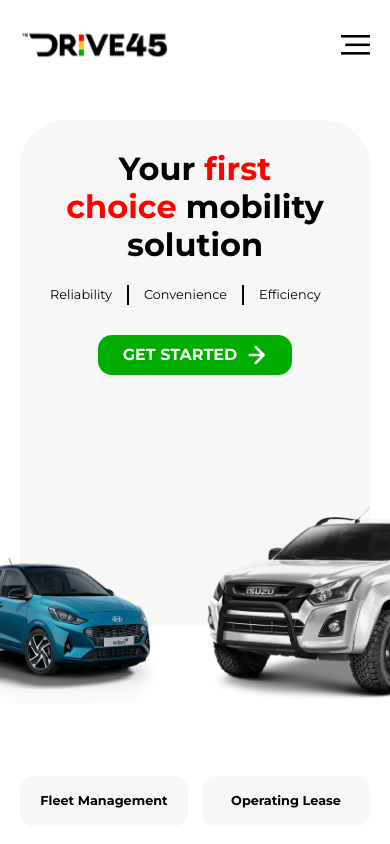
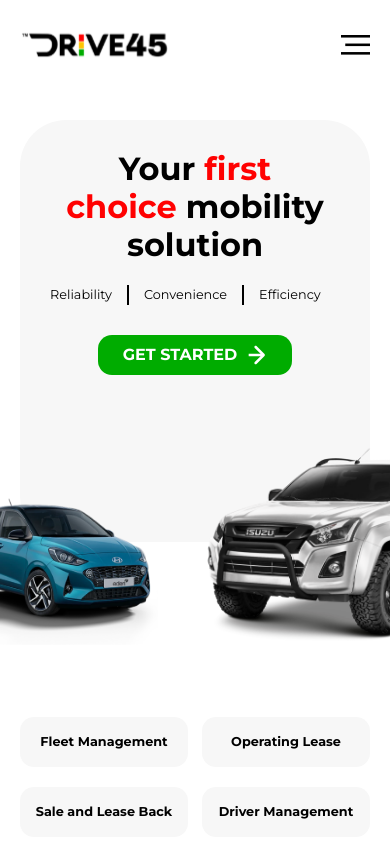
Before and after one commit to gloverola/drive45, a Next.js app: page / in a window 390 px wide. Shown: the top 844 px of the page. Built offline with nearby package versions, Linux system fonts and the light colour scheme.

Commit message:
feat: add mobile responsiveness

```diff
--- a/src/components/home/HeroSection.jsx
+++ b/src/components/home/HeroSection.jsx
@@ -76,7 +76,7 @@
   position: relative;
 
   @media ${device.phone} {
-    height: 70vh;
+    height: 63vh;
     padding: 0 20px;
   }
 
@@ -137,7 +137,7 @@
       width: 100%;
       margin-top: 30px;
       padding: 30px;
-      height: 60vh;
+      height: 50vh;
     }
 
     .header {
```
